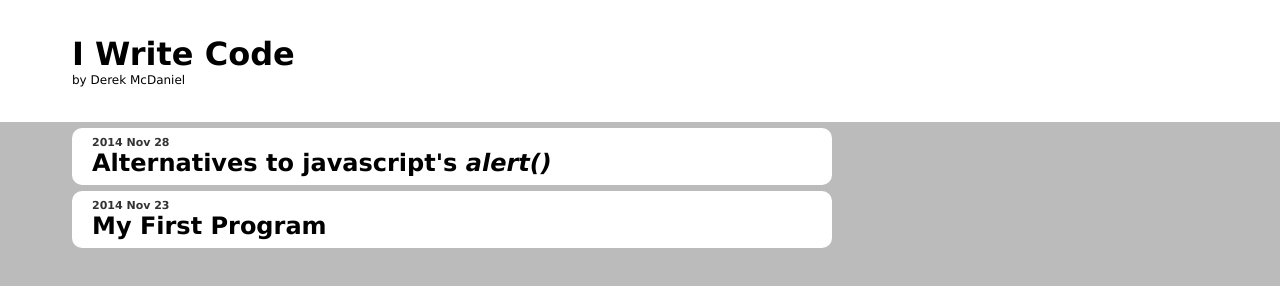
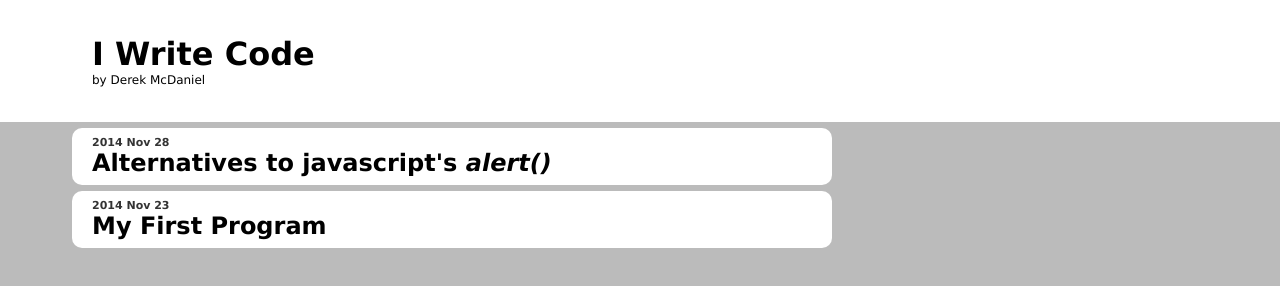
Before and after one commit to roger3cev/blog, a plain HTML site: page index.html in a window 1280 px wide. Drawn offline with Linux system fonts and the light colour scheme.

Commit message:
Update blogstyle.css

```diff
--- a/blogstyle.css
+++ b/blogstyle.css
@@ -34,7 +34,7 @@ a{
   font-size: 32px;
   font-weight: bold;
   padding: 35px;
-  padding-left: 72px;
+  padding-left: 92px;
   background-color: #fff;
   color: #000; }
 .pagetitle a{
```
